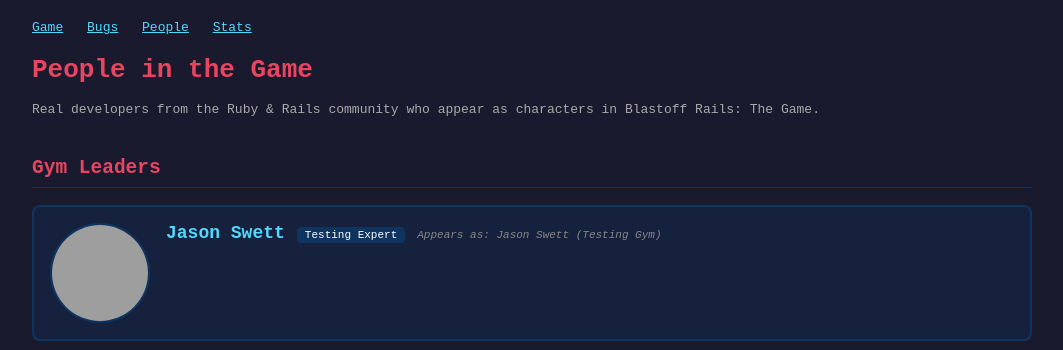
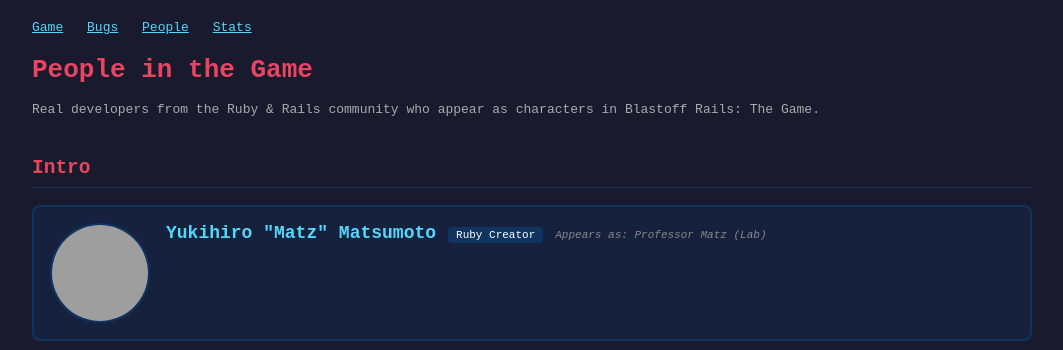
Before and after one commit to travisdock/rails_dev_red, a website: page people.html in a window 1280 px wide. Shown: the top 350 px of the page, without its empty margins (108-1171 px from the left). Drawn offline with Linux system fonts and the light colour scheme; grey boxes are pictures that could not be loaded.

Commit message:
Add Matz

```diff
--- a/people.html
+++ b/people.html
@@ -82,6 +82,19 @@
   </div>
   <h1>People in the Game</h1>
   <p style="color:#aaa; font-size:13px;">Real developers from the Ruby &amp; Rails community who appear as characters in Blastoff Rails: The Game.</p>
+
+  <h2>Intro</h2>
+
+  <div class="person">
+    <img class="headshot" src="https://avatars.githubusercontent.com/u/30733?v=4" alt="Yukihiro Matsumoto">
+    <div class="person-body">
+      <div class="person-header">
+        <span class="person-name">Yukihiro "Matz" Matsumoto</span>
+        <span class="person-role">Ruby Creator</span>
+        <span class="in-game">Appears as: Professor Matz (Lab)</span>
+      </div>
+    </div>
+  </div>
 
   <h2>Gym Leaders</h2>
 
--- a/src/scenes/PreloadScene.js
+++ b/src/scenes/PreloadScene.js
@@ -29,7 +29,7 @@
 
     // Load logo
     this.load.image('logo', 'assets/logo.png');
-    this.load.image('prof_ruby', 'assets/prof_ruby.png');
+    this.load.image('prof_ruby', 'assets/prof_ruby_alt.png');
 
     // Load sprites
     this.load.spritesheet('player', 'assets/sprites/player.png', {
```
Also changed, not shown: src/scenes/IntroScene.js (+4 -4 lines).
